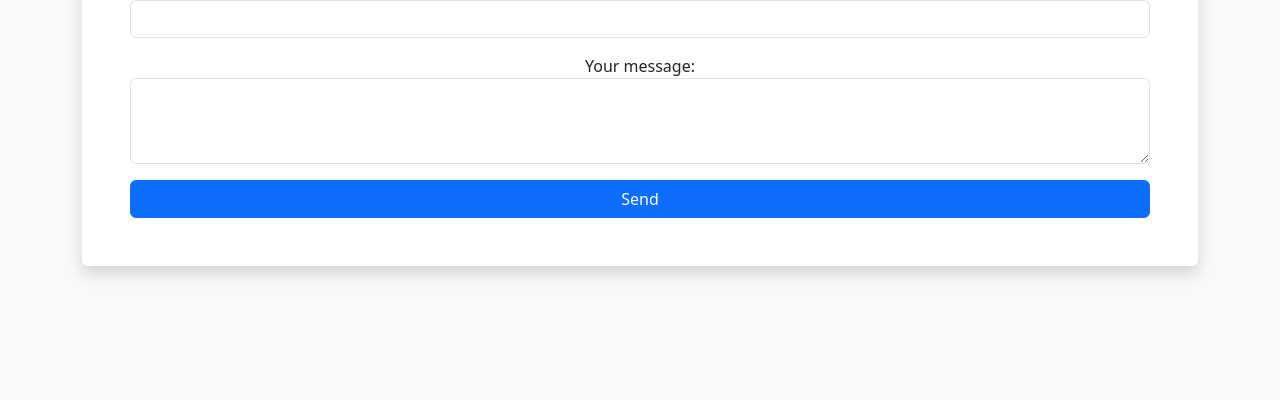
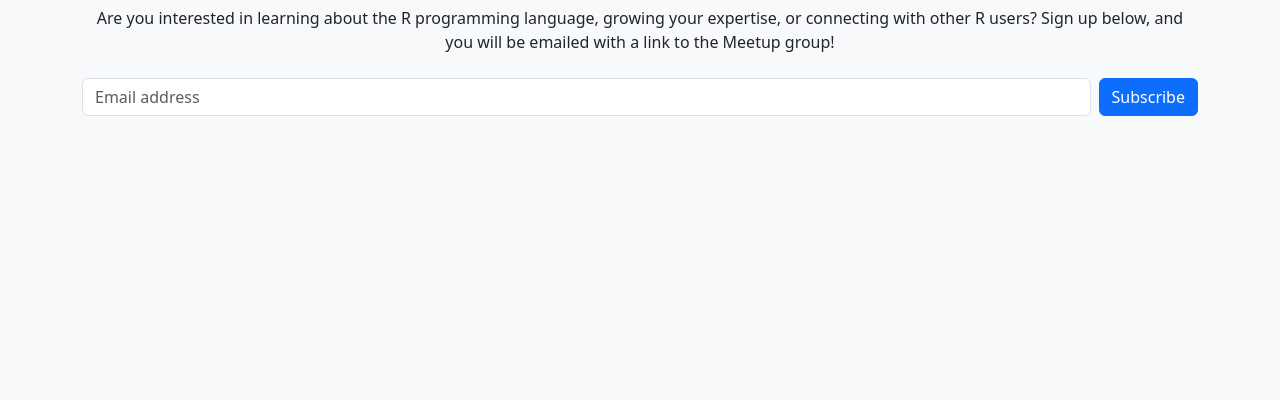
Before and after one commit to bham-rug/bham-rug.github.io, a plain HTML site: page index.html in a window 1280 px wide. Shown: the part 400-800 px from the top of the page. Drawn offline with nearby package versions, Linux system fonts and the light colour scheme.

Commit message:
Update index.html

```diff
--- a/index.html
+++ b/index.html
@@ -8,7 +8,7 @@
 </head>
 <body class="bg-light">
     <div class="container d-flex justify-content-center align-items-center vh-100">
-        <div class="text-center bg-white p-5 rounded shadow">
+        <div class="text-center">
             <!-- Logo Placeholder -->
             <div class="mb-4">
                 <img src="placeholder-logo.png" alt="Birmingham R Users Group Logo" class="img-fluid" style="max-height: 100px;">
@@ -18,19 +18,9 @@
             <p class="mb-4">Are you interested in learning about the R programming language, growing your expertise, or connecting with other R users? Sign up below, and you will be emailed with a link to the Meetup group!</p>
 
             <!-- Subscription Form -->
-            <form
-              action="https://formspree.io/f/manneobq"
-              method="POST"
-            >
-              <label class="form-label d-block mb-3">
-                Your email:
-                <input type="email" name="email" class="form-control" required>
-              </label>
-              <label class="form-label d-block mb-3">
-                Your message:
-                <textarea name="message" class="form-control" rows="3"></textarea>
-              </label>
-              <button type="submit" class="btn btn-primary w-100">Send</button>
+            <form class="d-flex" action="https://formspree.io/f/manneobq" method="POST">
+                <input type="email" name="email" class="form-control me-2" placeholder="Email address" required>
+                <button type="submit" class="btn btn-primary">Subscribe</button>
             </form>
         </div>
     </div>
```
